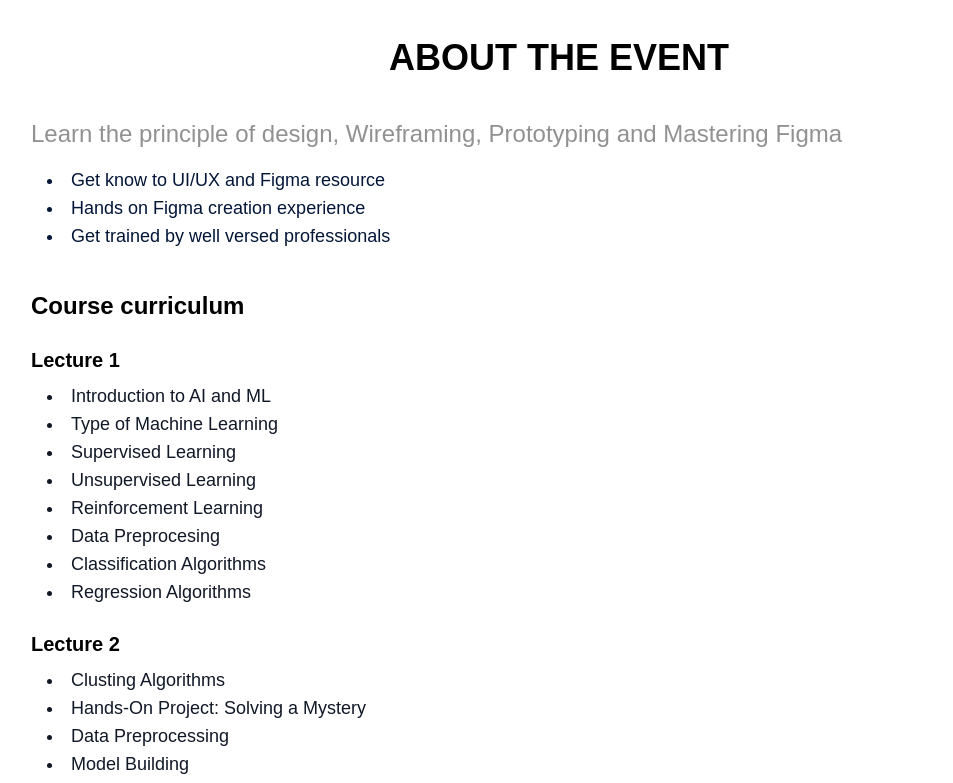
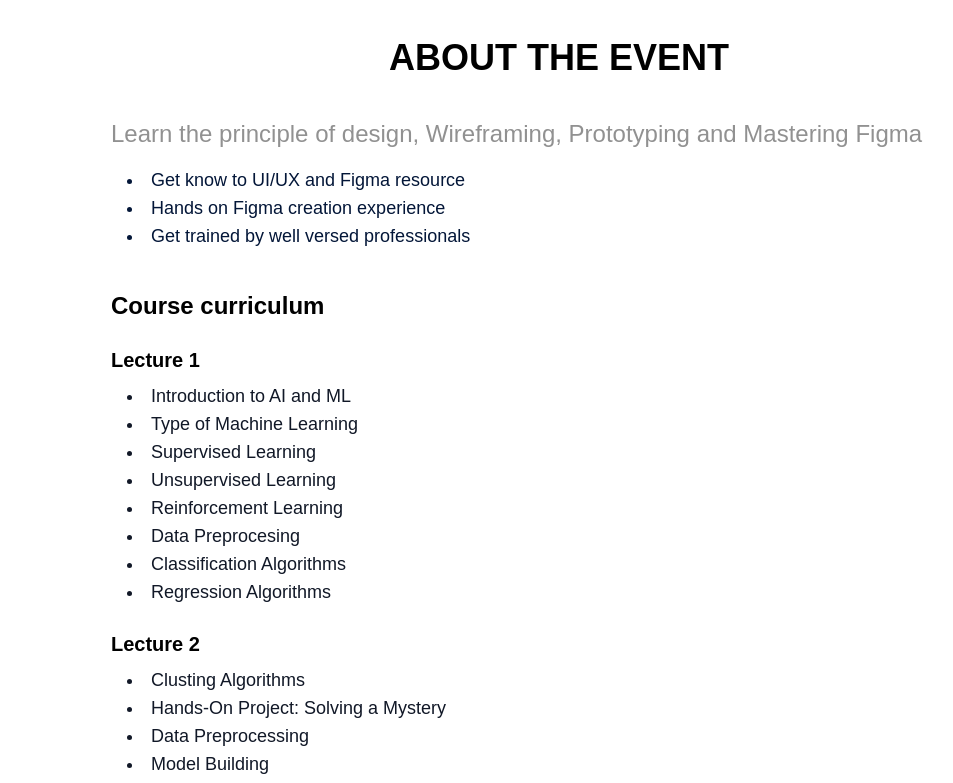
Before and after one commit to vaibhavraut07/csi, a React (Create React App) app: page /bootcamp/aiml in a window 1280 px wide. Shown: the part 836-1619 px from the top of the page, without its empty margins (81-1034 px from the left). Built offline with nearby package versions, Linux system fonts and the light colour scheme; the HTML template or start-up script is replaced by a standard one.

Commit message:
centered about the event

```diff
--- a/src/components/landingPage/AboutUs.jsx
+++ b/src/components/landingPage/AboutUs.jsx
@@ -2,7 +2,7 @@
 
 export default function AboutUs() {
   return (
-    <section id="about" className=" mt-20 flex flex-col items-center justify-center bg-white ">
+    <section id="about" className=" pt-20 flex flex-col items-center justify-center bg-white ">
       {/* Title */}
       <div className="text-center mb-10 relative flex items-center justify-center w-full ">
         {/* Left line */}
--- a/src/screens/BootcampDetails.jsx
+++ b/src/screens/BootcampDetails.jsx
@@ -419,7 +419,7 @@
             <h1 className="text-white text-3xl sm:text-6xl font-bold drop-shadow-lg">{bootcamp.title}</h1>
           </div>
         </div>
-
+        <div className='mx-auto'>
         <div className="px-8 sm:px-8 pt-6 pb-12 sm:py-10">
           <div className="max-w-2xl mx-auto sm:ml-20">
             <p className="text-gray-900 text-lg sm:text-2xl font-semibold mb-2">{bootcamp.date}</p>
@@ -436,7 +436,7 @@
       {/* EVENT DETAILS */}
         <h1 className="text-3xl sm:text-4xl font-bold text-center">ABOUT THE EVENT</h1>
         <div className="px-8 sm:px-8 py-6 sm:py-10">
-          <div className="max-w-4xl mx-auto sm:ml-20">
+          <div className="max-w-4xl mx-auto">
             <h2 className="text-[#919191] text-lg sm:text-2xl mb-4">{bootcamp.about.headline}</h2>
 
             <ul className="list-disc list-inside mb-6 sm:mb-10">
@@ -461,7 +461,7 @@
             ))}
           </div>
         </div>
-
+        </div>
       {/* SPEAKERS SECTION */}
       <h1 className="text-3xl sm:text-4xl font-bold mb-4 text-center">SPEAKER</h1>
       <div className="px-4 sm:px-8 py-6 sm:py-10">
```
Also changed, not shown: public/landingpage/sree2.png (added).
